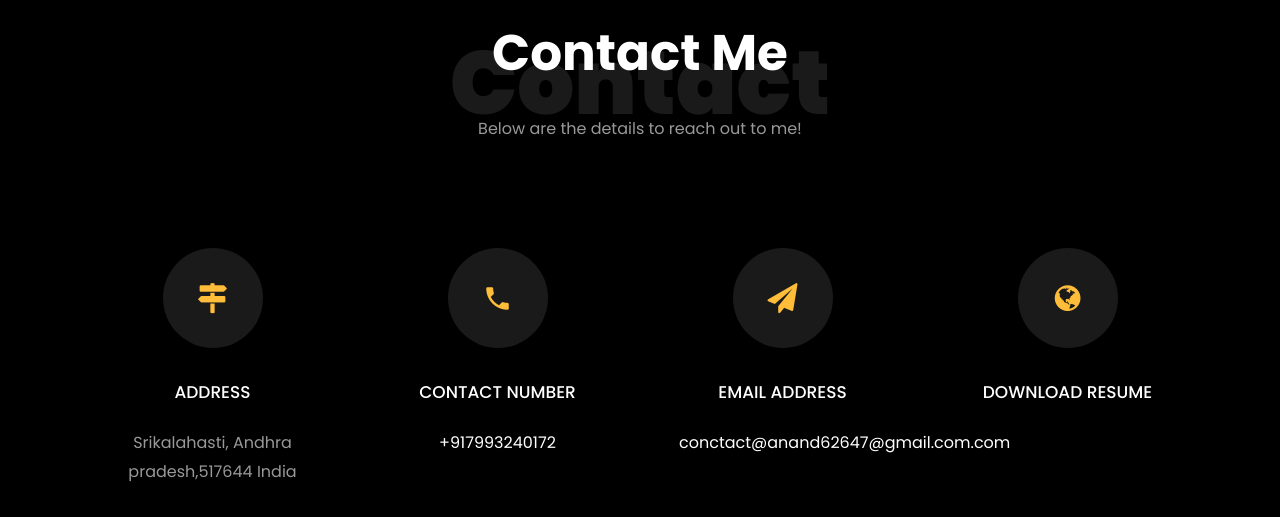
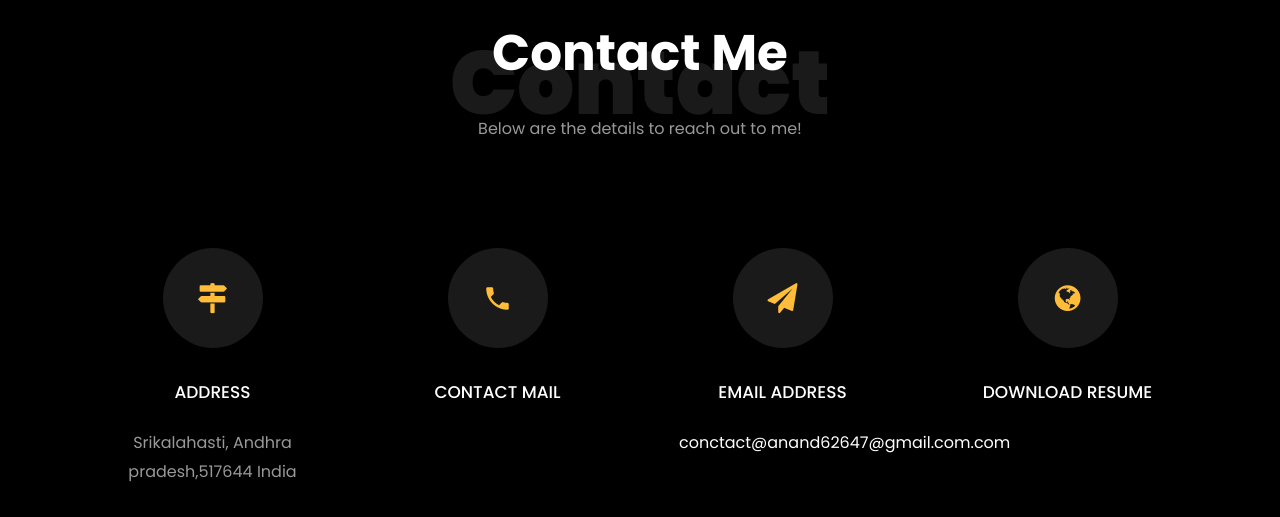
Before and after one commit to Anandbabu-patnam/My-Portfolio, a plain HTML site: page index.html in a window 1280 px wide. Shown: the part 4750-5267 px from the top of the page. Drawn offline with Linux system fonts and the light colour scheme; files whose address does not match are found by name.

Commit message:
Update index.html

```diff
--- a/index.html
+++ b/index.html
@@ -515,8 +515,8 @@
           		<div class="icon d-flex align-items-center justify-content-center">
           			<span class="icon-phone2"></span>
           		</div>
-          		<h3 class="mb-4">Contact Number</h3>
-	            <p><a href="tel://0101010101">+917993240172</a></p>
+          		<h3 class="mb-4">Contact Mail</h3>
+	            <p></a></p>
 	          </div>
           </div>
           <div class="col-md-6 col-lg-3 d-flex ftco-animate">
```
